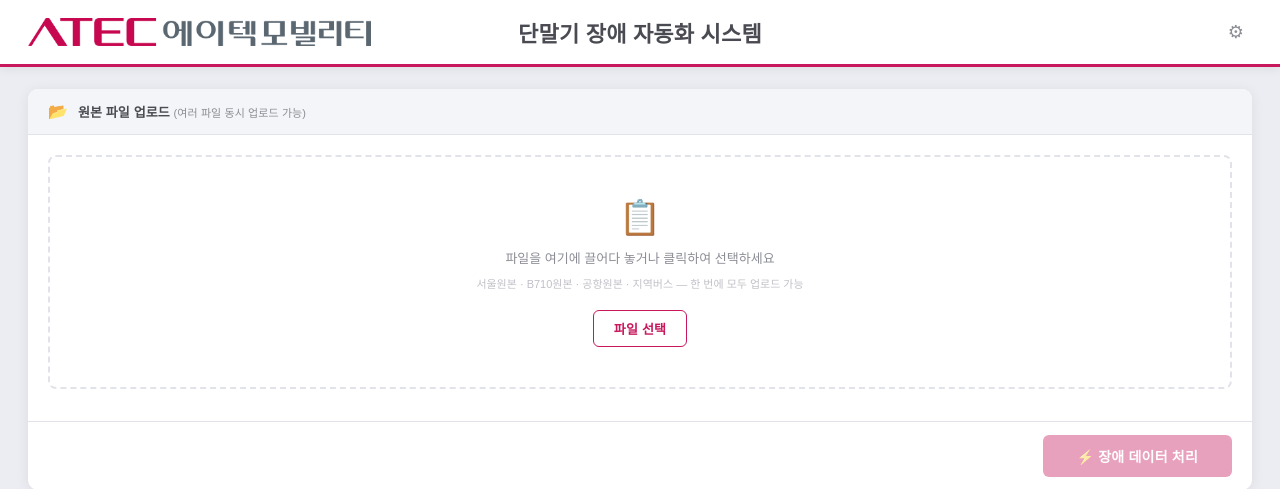
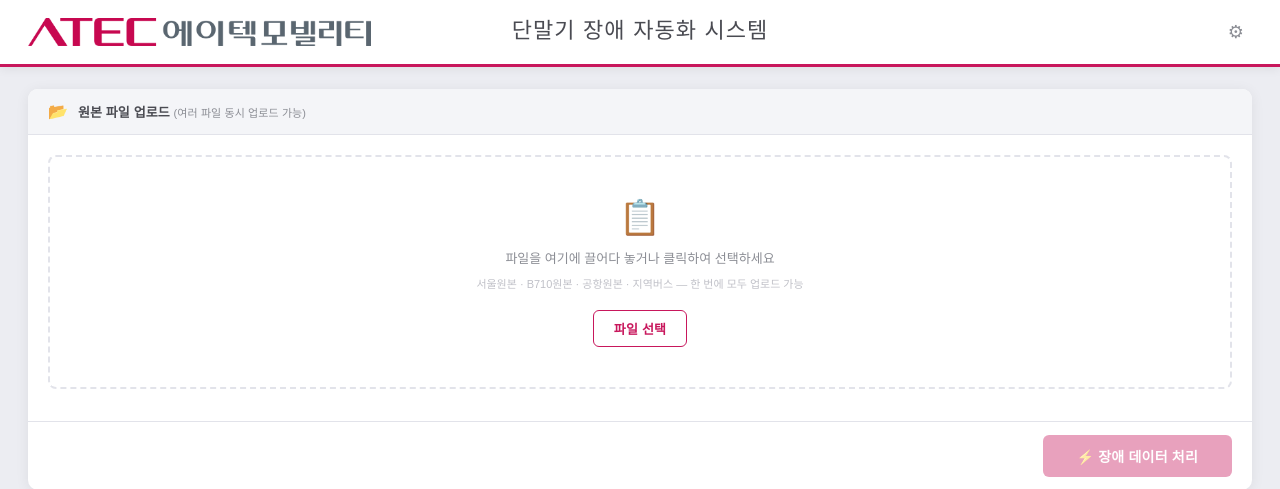
Before and after one commit to Han-sw1/hsw, a Flask app: page / in a window 1280 px wide. Shown: the top 489 px of the page. Run offline with Flask 3, Linux system fonts and the light colour scheme.

Commit message:
UI: 타이틀 폰트 Black Han Sans 적용, 글자 높이 통일
Co-Authored-By: Claude Sonnet 4.6 <noreply@anthropic.com>

```diff
--- a/static/css/style.css
+++ b/static/css/style.css
@@ -46,11 +46,12 @@ body {
 
 .header-title {
   display: flex; align-items: center; gap: 10px;
-  font-size: 22px; font-weight: 800;
+  font-family: 'Black Han Sans', sans-serif;
+  font-size: 22px; font-weight: 400;
   color: var(--gray-dark);
-  letter-spacing: 0.2px;
+  letter-spacing: 1px;
   position: absolute; left: 50%; transform: translateX(-50%);
-  white-space: nowrap;
+  white-space: nowrap; line-height: 1;
 }
 .title-icon-badge {
   display: inline-flex; align-items: center; justify-content: center;
--- a/templates/index.html
+++ b/templates/index.html
@@ -4,6 +4,8 @@
   <meta charset="UTF-8">
   <meta name="viewport" content="width=device-width, initial-scale=1.0">
   <title>ATEC 단말기 장애 자동화</title>
+  <link rel="preconnect" href="https://fonts.googleapis.com">
+  <link href="https://fonts.googleapis.com/css2?family=Black+Han+Sans&display=swap" rel="stylesheet">
   <link rel="stylesheet" href="/static/css/style.css">
 </head>
 <body>
```
